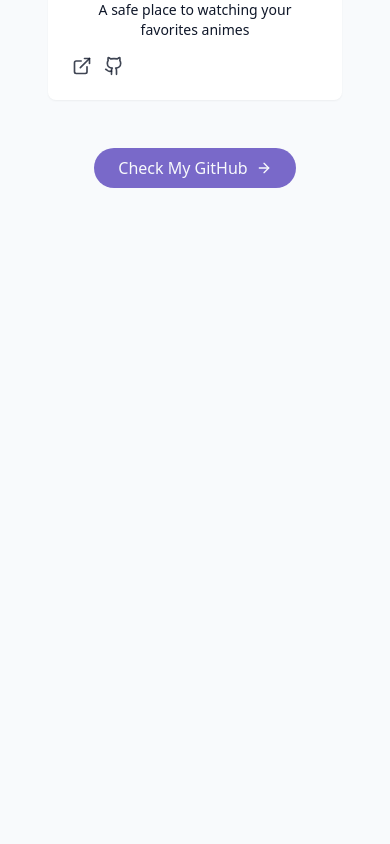
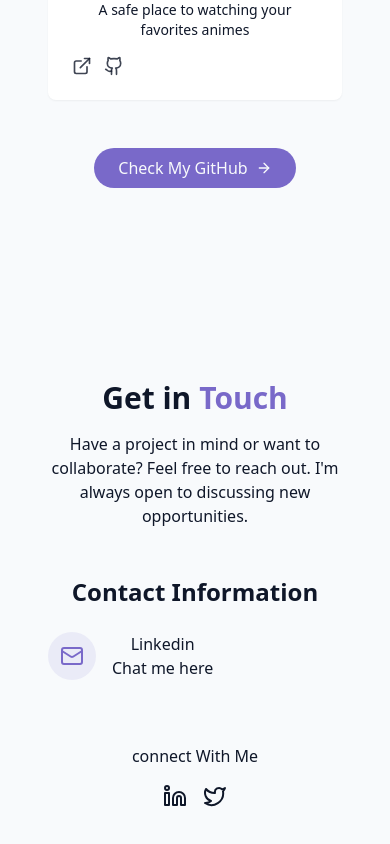
Before and after one commit to renatarsilva/meu-site, a React (Vite) app: page / in a window 390 px wide. Shown: the part 7524-8368 px from the top of the page. Before the commit the page ends 7808 px from the top, so only its background shows below. Built offline with nearby package versions, Linux system fonts and the light colour scheme.

Commit message:
feat update

```diff
--- /dev/null
+++ b/src/components/ContactSection.jsx
@@ -0,0 +1,50 @@
+import { Linkedin, Mail, Twitter } from "lucide-react";
+
+export const ContactSection = () => {
+  return (
+    <section id="contact" className="py-24 px-4 relative bg-secondary/30">
+      <div className="container mx-auto max-w-5xl">
+        <h2 className="text-3xl md:text-4xl font-bold mb-4 text-center">
+          Get in <span className="text-primary">Touch</span>
+        </h2>
+
+        <p className="text-center text-muted-foreground mb-12 max-w-2xl mx-auto">
+          Have a project in mind or want to collaborate? Feel free to reach out.
+          I'm always open to discussing new opportunities.
+        </p>
+        <div className="grid grid-cols-1 md:grid-cols-2 gap-12">
+          <div className="space-y-8">
+            <h3 className="text-2xl font-semibold mb-6">Contact Information</h3>
+            <div className="space-y-6 justify-center">
+              <div className="flex items-start space-x-4">
+                <div className="p-3 rounded-full bg-primary/10">
+                  <Mail className="h-6 w-6 text-primary" />
+                </div>
+                <div>
+                  <h4 className="font-medium">Linkedin</h4>{" "}
+                  <a
+                    href="https://www.linkedin.com/in/renatarsilvadotcom/"
+                    className="text-muted-foreground hover:text-primary transition-colors"
+                  >
+                    Chat me here
+                  </a>
+                </div>
+              </div>
+            </div>
+            <div className="pt-8">
+              <h4 className="font-medium mb-4">connect With Me</h4>
+              <div className="flex space-x-4 justify-center">
+                <a href="">
+                  <Linkedin />{" "}
+                </a>
+                <a href="">
+                  <Twitter />{" "}
+                </a>
+              </div>
+            </div>
+          </div>
+        </div>
+      </div>
+    </section>
+  );
+};
--- a/src/pages/Home.jsx
+++ b/src/pages/Home.jsx
@@ -5,6 +5,7 @@
 import { AboutSection } from "../components/AboutSection";
 import { SkillsSection } from "../components/SkillsSection";
 import { ProjectsSection } from "../components/ProjectsSection";
+import { ContactSection } from "../components/ContactSection";
 
 export const Home = () => {
   return (
@@ -17,6 +18,7 @@
         <AboutSection />
         <SkillsSection />
         <ProjectsSection />
+        <ContactSection />
       </main>
     </div>
   );
```
